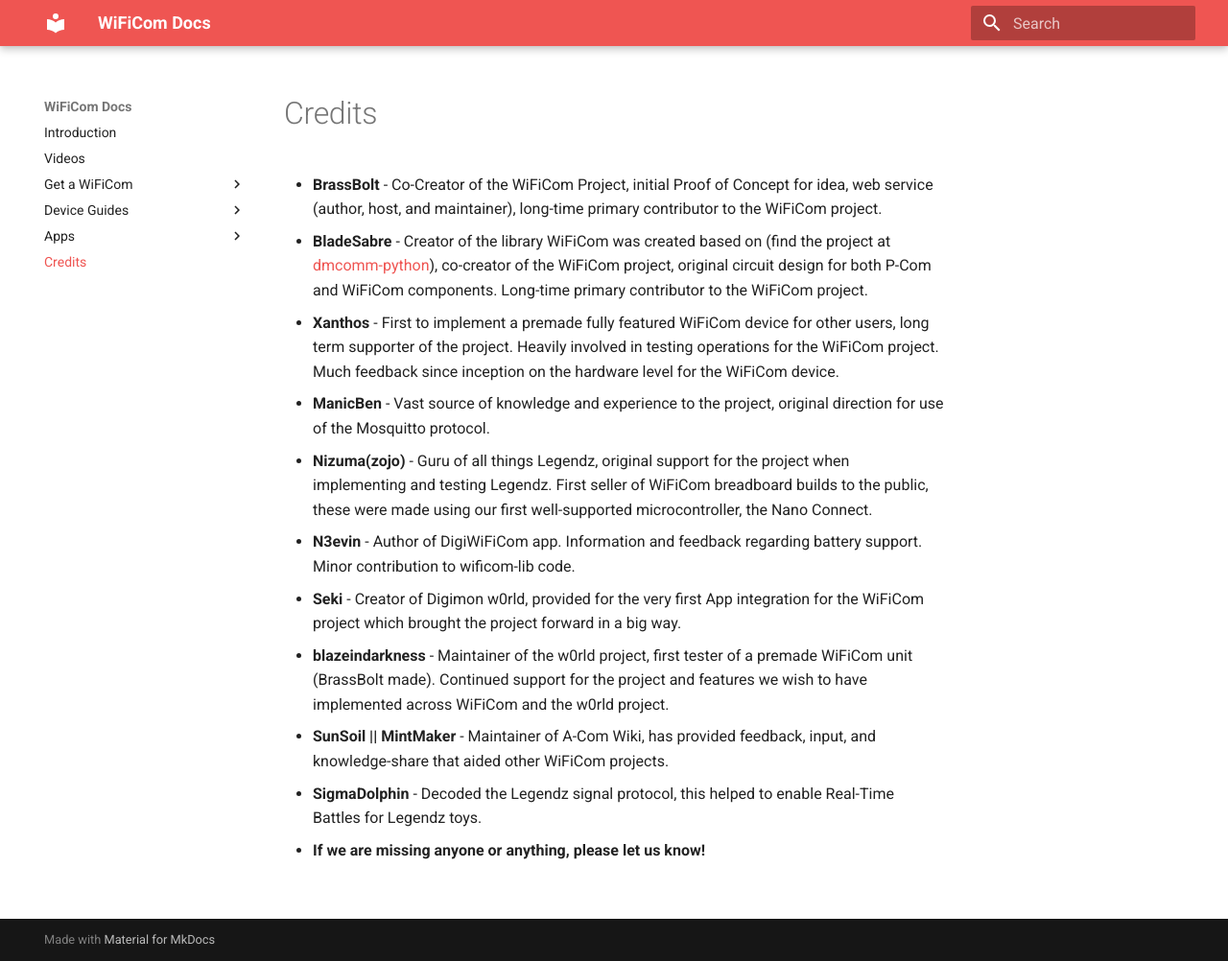
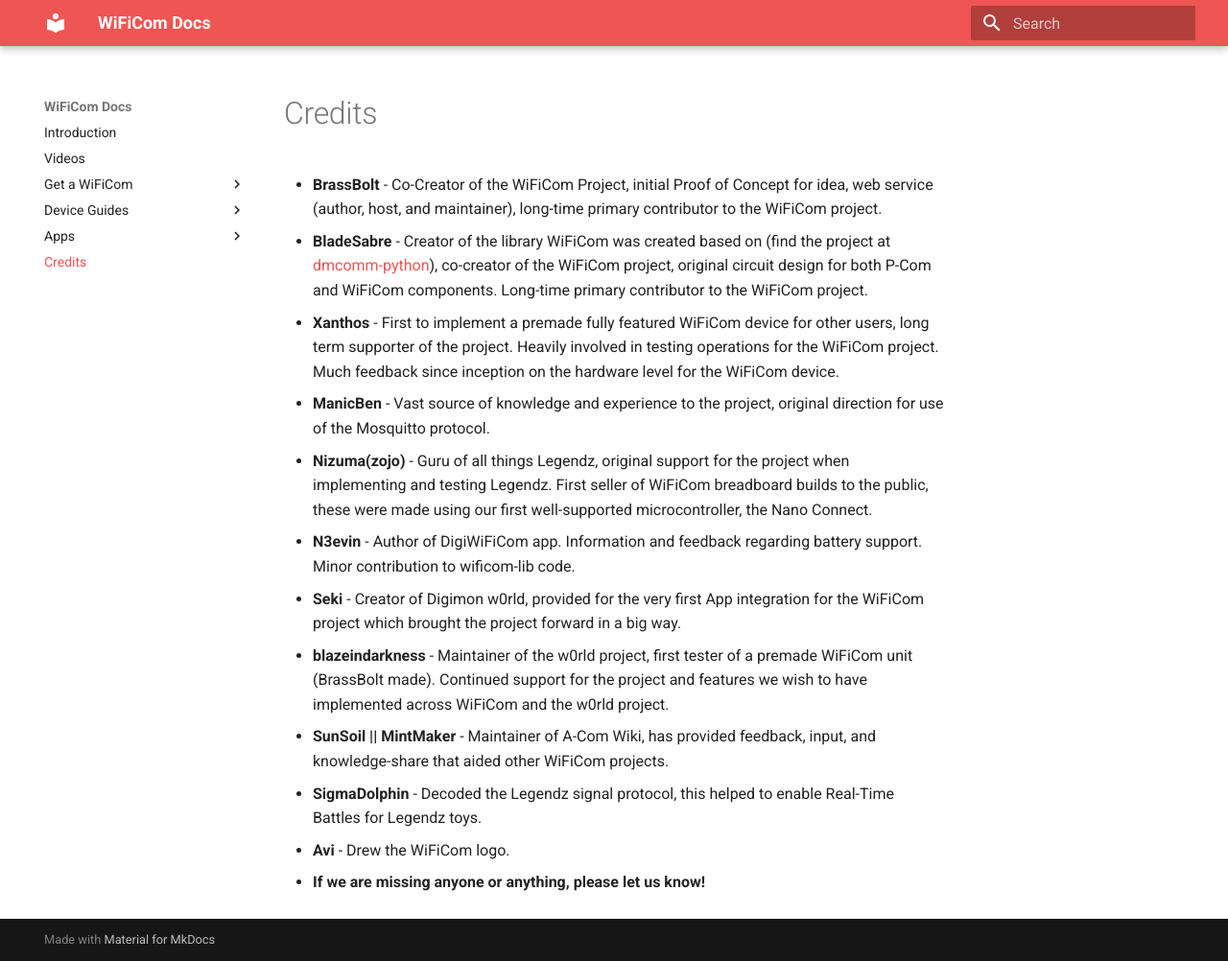
Before and after one commit to mechawrench/wificom-docs, an MkDocs documentation site: the page built from docs/credits.md, in a window 1280 px wide and 1002 px high. Shown: the whole window at 96% size. Built offline with MkDocs 1.6.1 and Material for MkDocs 9.7.7, drawn with Linux system fonts in a browser that asks for light colours.

Commit message:
Add Avi to credits

```diff
--- a/docs/credits.md
+++ b/docs/credits.md
@@ -10,4 +10,5 @@
 - **blazeindarkness** - Maintainer of the w0rld project, first tester of a premade WiFiCom unit (BrassBolt made).  Continued support for the project and features we wish to have implemented across WiFiCom and the w0rld project.
 - **SunSoil || MintMaker** - Maintainer of A-Com Wiki, has provided feedback, input, and knowledge-share that aided other WiFiCom projects.
 - **SigmaDolphin** - Decoded the Legendz signal protocol, this helped to enable Real-Time Battles for Legendz toys.
+- **Avi** - Drew the WiFiCom logo.
 - **If we are missing anyone or anything, please let us know!**
```
